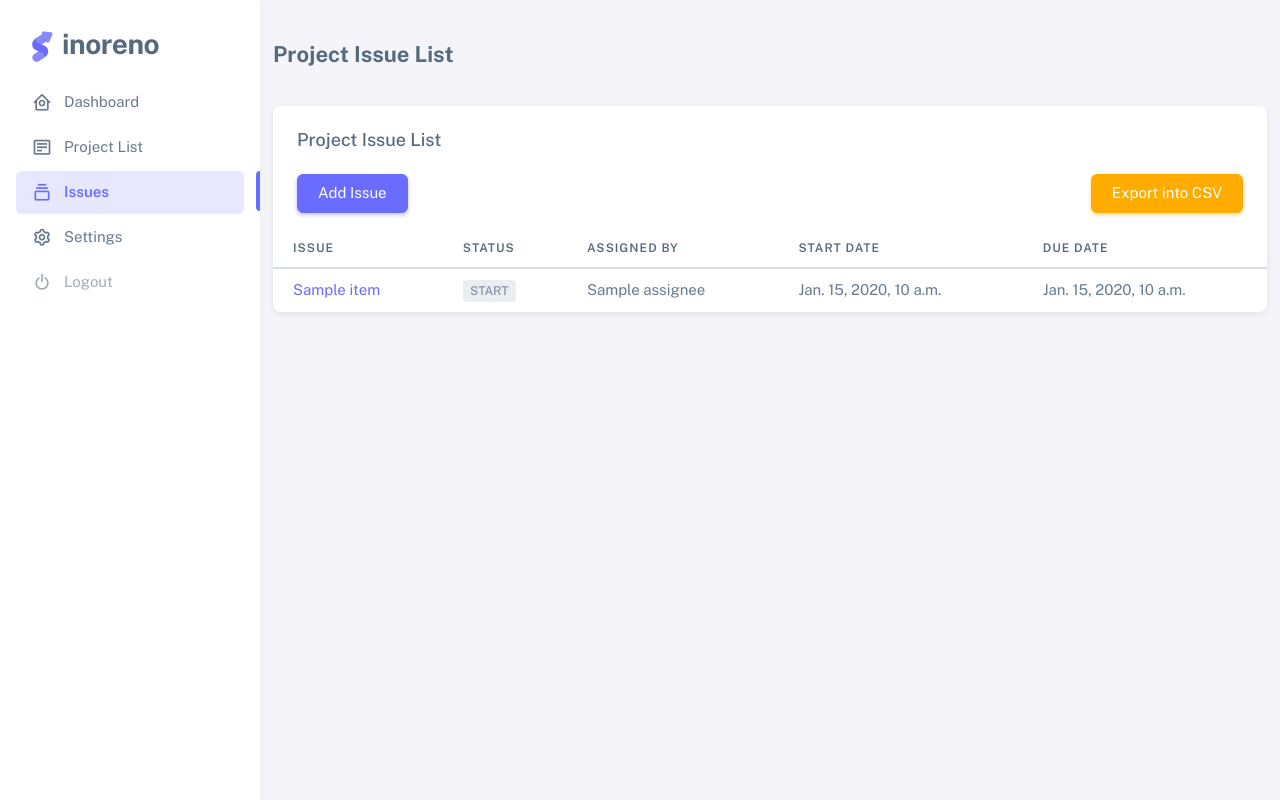
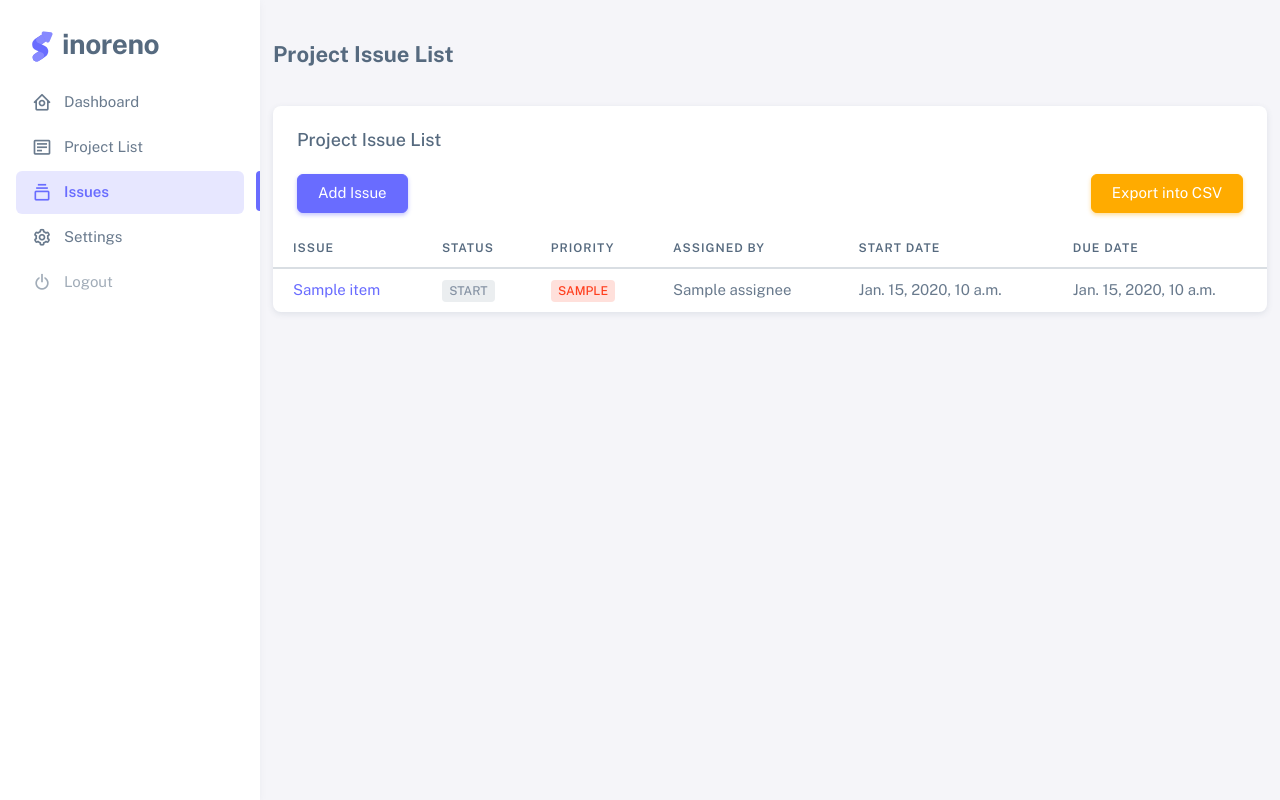
Before and after one commit to donyfajarr/inoreno, a Django app: template apps/templates/listissue.html in a window 1280 px wide. Run offline with Django 5.2, Linux system fonts and the light colour scheme; the template is opened without the code that fills it: most values are stand-ins (such as "Sample title", 1, 10 or a date in 2020); some libraries are stand-ins or nearby versions.

Commit message:
add prioritycolumn

```diff
--- a/apps/models.py
+++ b/apps/models.py
@@ -66,6 +66,7 @@ class settings(models.Model):
     end_column = models.IntegerField(default='6')
     pic_column = models.IntegerField(default='8')
     email_column = models.IntegerField(default='61')
+    priority_column = models.IntegerField(default='62')
 
     def __str__(self):
         return str(self.user)
--- a/apps/templates/confirmation.html
+++ b/apps/templates/confirmation.html
@@ -250,7 +250,7 @@
 
                                 <select name="priority_{{item.name}}" class="form-select" id="exampleFormControlSelect1" aria-label="Default select example">
                                   {% for i in allpriority %}
-                                  {% if i.jenis == "Normal" %}
+                                  {% if i.jenis == item.priority %}
                                   <option selected value="{{i.id}}">{{i.jenis}}</option>
                                   {% else %}
                                   <option value="{{i.id}}">{{i.jenis}}</option>
--- a/apps/templates/listissue.html
+++ b/apps/templates/listissue.html
@@ -203,6 +203,7 @@
                         <tr>
                             <th>Issue</th>
                             <th>Status</th>
+                            <th>Priority</th>
                             <th>Assigned by</th>
                             <th>Start Date</th>
                             <th>Due Date</th>
@@ -224,6 +225,19 @@
                                 <span class="badge bg-label-secondary">{{ item.status }}</span> <!-- Default case, if needed -->
                               {% endif %}
                               </td>
+                                <td>
+                                  {% if item.id_priority.jenis == 'Low' %}
+                                <span class="badge bg-label-success">{{ item.id_priority }}</span>
+                              {% elif item.id_priority.jenis == 'Normal' %}
+                                <span class="badge bg-label-info">{{ item.id_priority }}</span>
+                              {% elif item.id_priority.jenis == 'High' %}
+                                <span class="badge bg-label-warning">{{ item.id_priority }}</span>
+                              {% elif item.id_priority.jenis == 'Urgent' %}
+                                <span class="badge bg-label-danger">{{ item.id_priority }}</span>
+                              {% else %}
+                                <span class="badge bg-label-danger">{{ item.id_priority }}</span> <!-- Default case, if needed -->
+                              {% endif %}
+                                </td>
                                 <td>{{item.assignee}}</td>
                                 <td>{{item.start_date}}</td>
                                 <td>{{item.due_date}}</td>
--- a/apps/templates/settings.html
+++ b/apps/templates/settings.html
@@ -233,6 +233,12 @@
                                 <input name="email_column" type="number" class="form-control" id="basic-default-name" value="{{dict.email_column}}"/>
                               </div>
                         </div>
+                        <div class="row mb-3">
+                          <label class="col-sm-2 col-form-label" for="defaultSelect">Priority Column<a href="https://bettersolutions.com/excel/rows-columns/letters-to-numbers.htm"> (?)</a></label>
+                          <div class="col-sm-10">
+                              <input name="priority_column" type="number" class="form-control" id="basic-default-name" value="{{dict.priority_column}}"/>
+                            </div>
+                      </div>
 
                         <div class="row justify-content-end">
                           <div class="col-sm-10">
```
Also changed, not shown: apps/views.py (+21 -12 lines), apps/migrations/0010_settings_priority_column.py (added), db.sqlite3.
